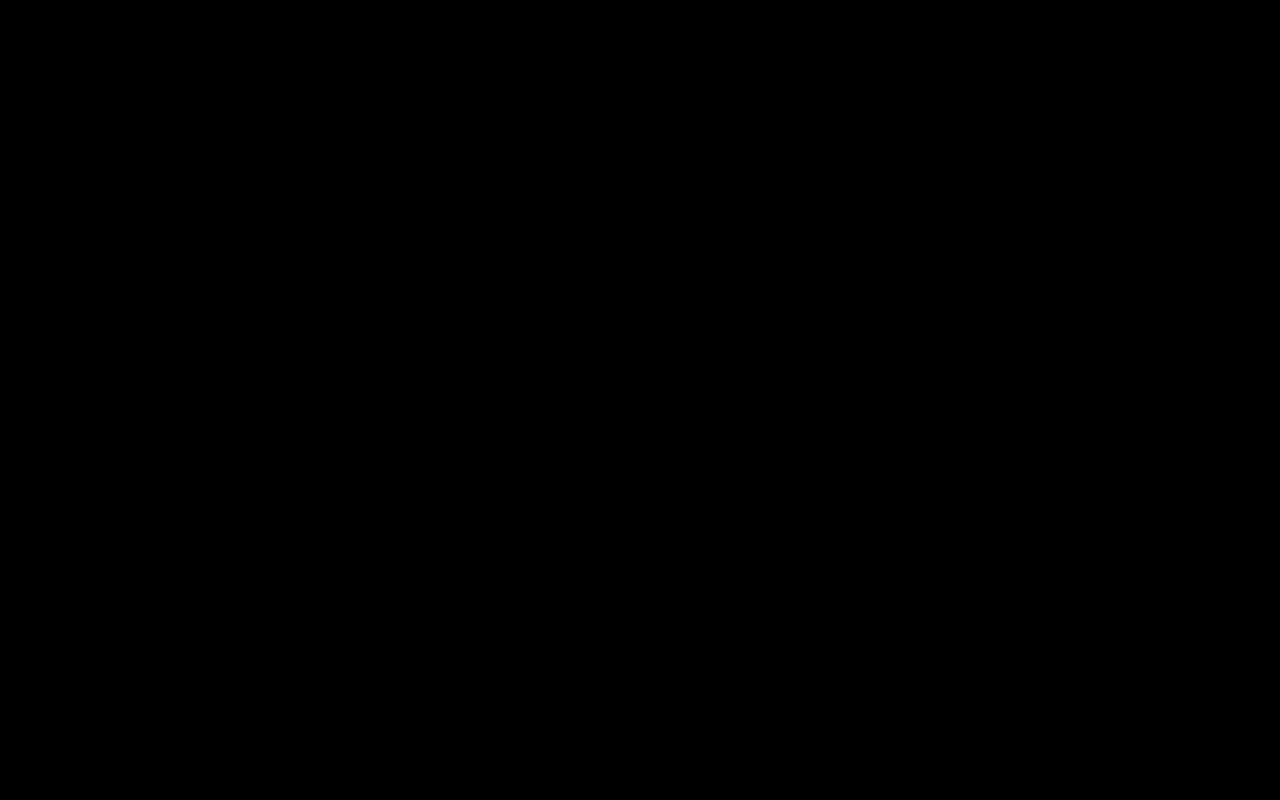
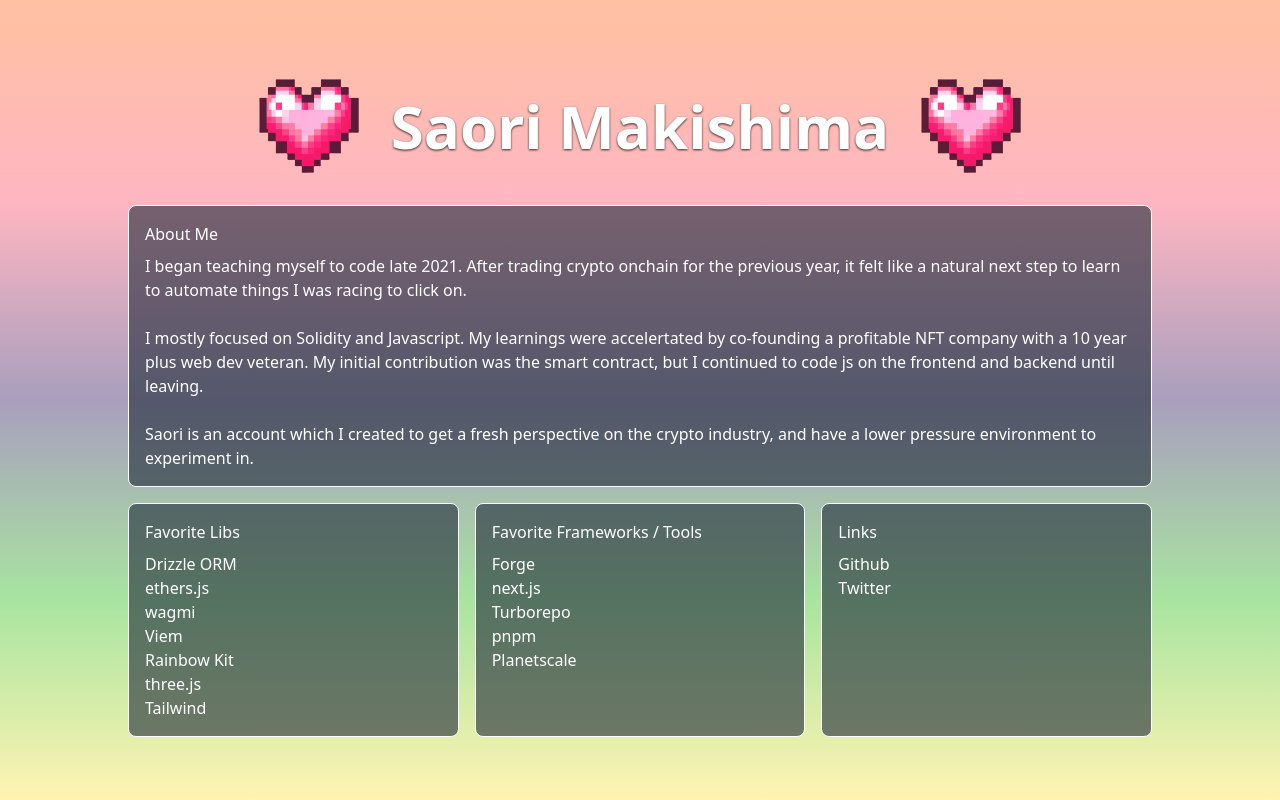
Before and after one commit to saori-eth/blog, an Astro site: page / in a window 1280 px wide. Built offline with nearby package versions, Linux system fonts and the light colour scheme; Astro itself is replaced by a stand-in of ours.

Commit message:
⭐ initial content and styling (#2)
* content

* favicon

* styling, images

```diff
--- a/src/layouts/Layout.astro
+++ b/src/layouts/Layout.astro
@@ -12,13 +12,21 @@ const { title } = Astro.props;
 		<meta charset="UTF-8" />
 		<meta name="description" content="Astro description" />
 		<meta name="viewport" content="width=device-width" />
-		<link rel="icon" type="image/svg+xml" href="/favicon.svg" />
+		<link rel="icon" type="image/svg+xml" href="/favicon.ico" />
 		<meta name="generator" content={Astro.generator} />
 		<title>{title}</title>
 	</head>
-	<body class="bg-black">
+	<body>
 		<slot />
 	</body>
 </html>
 <style is:global>
+
+  body {
+    background: linear-gradient( #FFC1A1, #FFB6C1, #A89FBD, #A8E4A0, #FFF4B2);
+    background-size: 100% 100%;
+    background-repeat: no-repeat;
+    min-height: 100vh;  /* Added line */
+    color: white;
+  }
 </style>
--- a/src/pages/index.astro
+++ b/src/pages/index.astro
@@ -1,9 +1,91 @@
 ---
 import Layout from '../layouts/Layout.astro';
+import heart from '../images/heart.png';
+import {Image} from 'astro:assets'
 ---
 
-<Layout title="Welcome to Astro.">
-	<main>
-		<p>hi</p>
-	</main>
+<Layout title="Saori">
+  <div class="min-h-screen p-8 flex flex-col justify-center items-center">
+    <header class="mb-4 flex justify-center items-center">
+      <Image id="heart1" src={heart} alt="heart" width="100" height="100" class="m-4 hidden md:block" />
+      <h1 class="header-style">
+        Saori Makishima
+      </h1>
+      <Image id="heart2" src={heart} alt="heart" width="100" height="100" class="m-4 hidden md:block" />
+    </header>
+
+    <div class="grid grid-cols-1 md:grid-cols-3 gap-4 max-w-screen-lg mx-auto">
+
+      <section id="about" class="section-style col-span-3 md:col-span-3">
+        <h2 class=" mb-2">About Me</h2>
+        <p>
+          I began teaching myself to code late 2021. After trading crypto onchain for the previous year, it felt like a natural next step to learn to automate things I was racing to click on.
+        </p>
+        <br>
+        <p>
+          I mostly focused on Solidity and Javascript. My learnings were accelertated by co-founding a profitable NFT company with a 10 year plus web dev veteran. My initial contribution was the smart contract, but I continued to code js on the frontend and backend until leaving.
+        </p>
+        <br>
+        <p>
+          Saori is an account which I created to get a fresh perspective on the crypto industry, and have a lower pressure environment to experiment in.
+        </p>
+      </section>
+
+      <section id="libs" class="section-style col-span-3 md:col-span-1">
+        <h2 class=" mb-2">Favorite Libs</h2>
+        <ul>
+          <li>Drizzle ORM</li>
+          <li>ethers.js</li>
+          <li>wagmi</li>
+          <li>Viem</li>
+          <li>Rainbow Kit</li>
+          <li>three.js</li>
+          <li>Tailwind</li>
+        </ul>
+      </section>
+
+      <section id="frameworks" class="section-style col-span-3 md:col-span-1">
+        <h2 class="mb-2">Favorite Frameworks / Tools</h2>
+        <ul>
+          <li>Forge</li>
+          <li>next.js</li>
+          <li>Turborepo</li>
+          <li>pnpm</li>
+          <li>Planetscale</li>
+        </ul>
+      </section>
+
+      <section id="links" class="section-style col-span-3 md:col-span-1">
+        <h2 class="mb-2">Links</h2>
+        <ul>
+          <li class="hover:underline">
+            <a href="https://github.com/saori-eth" target="_blank">Github</a>
+          </li>
+          <li>
+            <a href="https://twitter.com/saori_eth" target="_blank">Twitter</a>
+          </li>
+        </ul>
+      </section>
+
+    </div>
+  </div>
 </Layout>
+
+<style>
+  h1:hover {
+    transform: scale(1.05);
+  }
+  #heart1:hover, #heart2:hover {
+    transform: rotate(360deg);
+    transition: transform 0.5s ease-in-out;
+  }
+  .section-style {
+    @apply bg-gray-800 bg-opacity-60 p-4 rounded-lg border border-white;
+  }
+  .header-style {
+    @apply text-6xl font-extrabold transition-all p-4 drop-shadow-[0_1.2px_1.2px_rgba(0,0,0,0.8)];
+  }
+  .image-style {
+    @apply m-4;
+  }
+</style>
```
Also changed, not shown: public/android-chrome-192x192.png (added), public/android-chrome-512x512.png (added), public/apple-touch-icon.png (added), public/favicon-16x16.png (added), public/favicon-32x32.png (added), public/favicon.ico (added), public/favicon.svg (deleted), public/site.webmanifest (added), src/images/heart.png (added).
